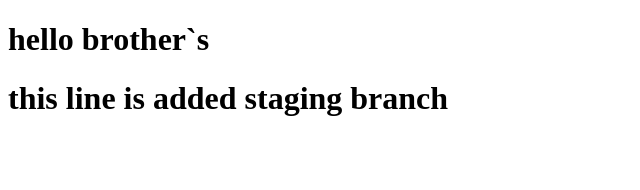
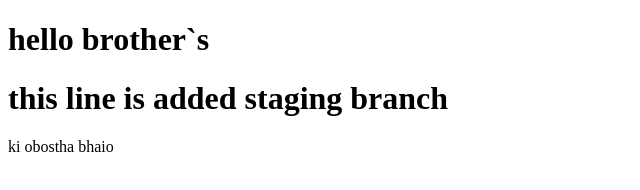
Before and after one commit to Gisan999/demo, a plain HTML site: page index.html in a window 1280 px wide. Shown: the whole page, without its empty margins (0-640 px from the left). Drawn offline with Linux system fonts and the light colour scheme.

Commit message:
create error

```diff
--- a/index.html
+++ b/index.html
@@ -10,6 +10,7 @@
 
         <h1>hello brother`s</h1>
         <h1>this line is added staging branch</h1>
+        <p>ki obostha bhaio</p>
 
     </div>
 </body>
```
